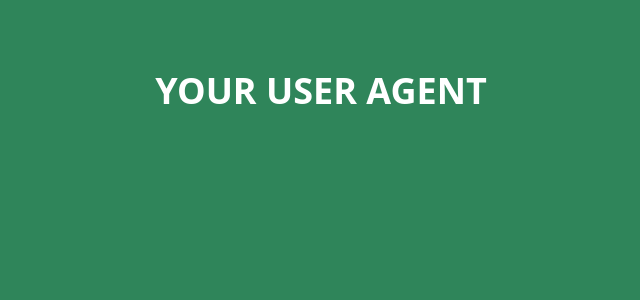
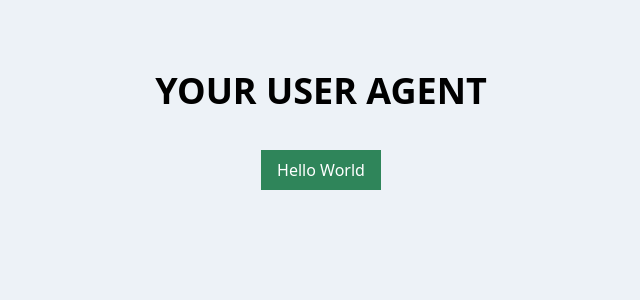
Before and after one commit to lailo/next-with-tailwindcss, a Next.js app: page / in a window 1280 px wide. Shown: the top 300 px of the page, without its empty margins (319-959 px from the left). Built offline with nearby package versions, Linux system fonts and the light colour scheme.

Commit message:
adds default button to index page

```diff
--- a/pages/index.tsx
+++ b/pages/index.tsx
@@ -1,5 +1,6 @@
 import * as React from 'react'
 import { NextPage } from 'next'
+import Button from '../components/Button'
 import '../styles/main.css'
 
 interface Props {
@@ -8,11 +9,10 @@ interface Props {
 
 const Page: NextPage<Props> = ({ userAgent }) => {
   return (
-    <main className="h-screen bg-green-700 py-16 px-8">
-      <h1 className="text-white text-center text-4xl uppercase font-black mb-8">
-        Your user agent
-      </h1>
-      <h2 className="text-white text-center m-w-50">{userAgent}</h2>
+    <main className="text-center  h-screen bg-gray-200 py-16 px-8">
+      <h1 className="text-4xl uppercase font-black mb-8">Your user agent</h1>
+      <h2 className="m-w-50 mb-4">{userAgent}</h2>
+      <Button>Hello World</Button>
     </main>
   )
 }
```
